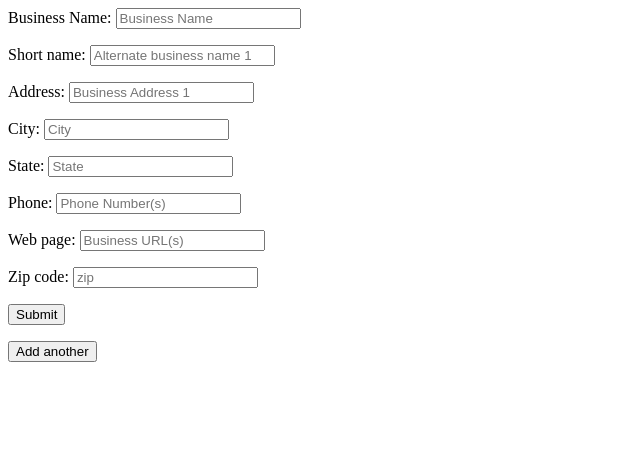
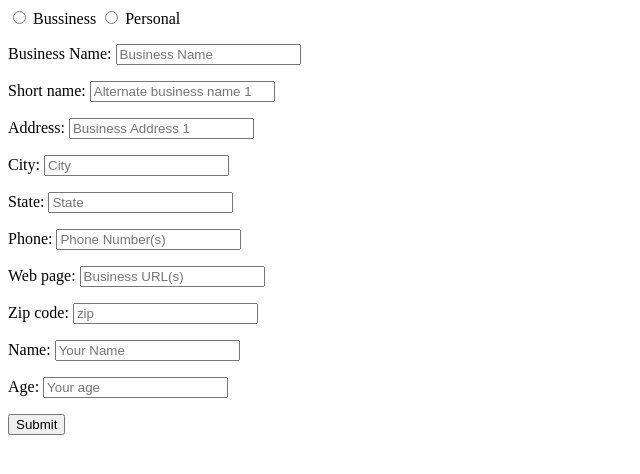
Before and after one commit to SrujanMadupu/Practice, a Django app: page /onforms/customnewbio/ in a window 1280 px wide. Shown: the top 474 px of the page, without its empty margins (0-640 px from the left). Run offline with Django 3.2, Linux system fonts and the light colour scheme; some libraries are stand-ins or nearby versions.

Commit message:
added forms and bioform html

```diff
--- a/onforms/forms.py
+++ b/onforms/forms.py
@@ -41,3 +41,9 @@ class BusinessInformationForm(forms.Form):
 
 	zip_code = forms.CharField(required=False,
 		widget=forms.TextInput(attrs={'placeholder': 'zip'}))
+
+
+class PersonalInfo(forms.Form):
+	name = forms.CharField(max_length=120,
+		widget=forms.TextInput(attrs={'placeholder': 'Your Name'}))
+	age = forms.IntegerField(widget=forms.TextInput(attrs={'placeholder': 'Your age'}))
--- a/onforms/templates/onforms/bioform.html
+++ b/onforms/templates/onforms/bioform.html
@@ -1,21 +1,42 @@
 
+
+<input type='radio' name='forms' value='yes' id='b'/>
+<label for='b'>Bussiness</label>
+
+<input type='radio' name='forms' value='yes' id='p'/>
+<label for='b'>Personal</label>
 
 
 <form method="post" action="{% url 'onforms:custombio' %}" class="forms">
  {% csrf_token %}
 
-   {{ form.as_p }}
+    <div id="bform">
+       {{bform.as_p}}
+    </div>
+
+    <div id="pform">
+       {{pform.as_p}}
+    </div>
 
 
   <p> <input  type="submit" name="first" value="Submit"/> </p>
-
-  <p> <button id="add-another">Add another</button> </p>
 
 
  </form>
 
 
  <script type="text/javascript" src="https://ajax.googleapis.com/ajax/libs/jquery/3.2.1/jquery.min.js"></script>
+
+  <script type="text/javascript">
+  $(document).ready(function(){
+alert("dasdadas");
+   $("input").click({
+    alert("hh");
+       $("#pform").hide();
+   });
+  });
+
+  </script>
 
  <script type="text/javascript">
      form_count = 0
--- a/onforms/views.py
+++ b/onforms/views.py
@@ -3,7 +3,7 @@ from django.http import HttpResponse
 from django.views.generic import CreateView
 # Create your views here
 from .models import Biodata
-from .forms import CustomBioForm ,BusinessInformationForm
+from .forms import CustomBioForm ,BusinessInformationForm,PersonalInfo
 from django.forms import formset_factory
 from django.forms.formsets import BaseFormSet
 
@@ -37,11 +37,16 @@ def CustomBioView(request):
 
 	if request.method == 'POST':
 		customform = CustomBioForm(request.POST)
-		if customform.is_valid():
+		personalform = PersonalInfo(request.POST)
+		if customform.is_valid() or personalform.is_valid():
 			print(customform)
+			print(personalform)
 			return HttpResponse("your data successfully added")
 		else:
 			print("your form is not valid")
 
-	form = BusinessInformationForm
-	return render(request,'onforms/bioform.html',{'form':form})
+	context = {
+	     "bform" : BusinessInformationForm,
+	     "pform" : PersonalInfo,
+	     }
+	return render(request,'onforms/bioform.html',context)
```
